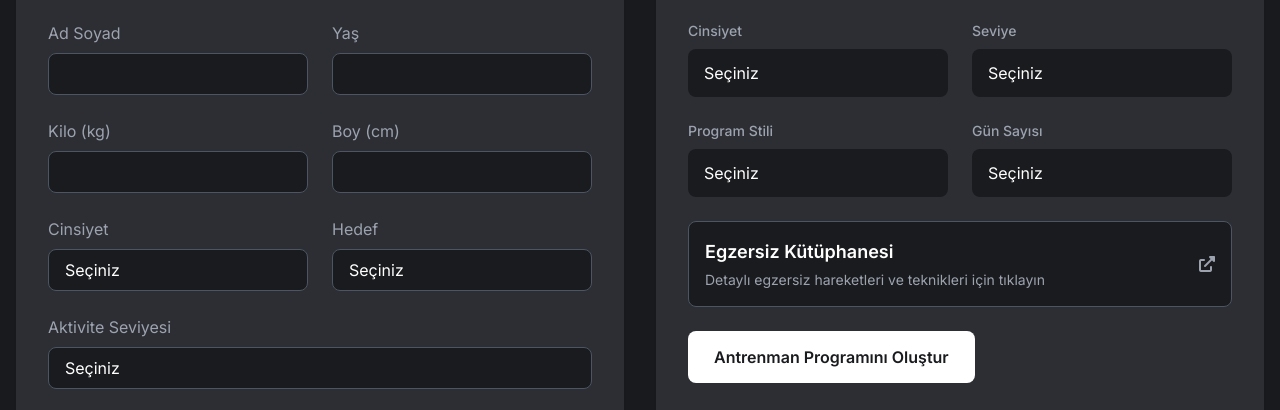
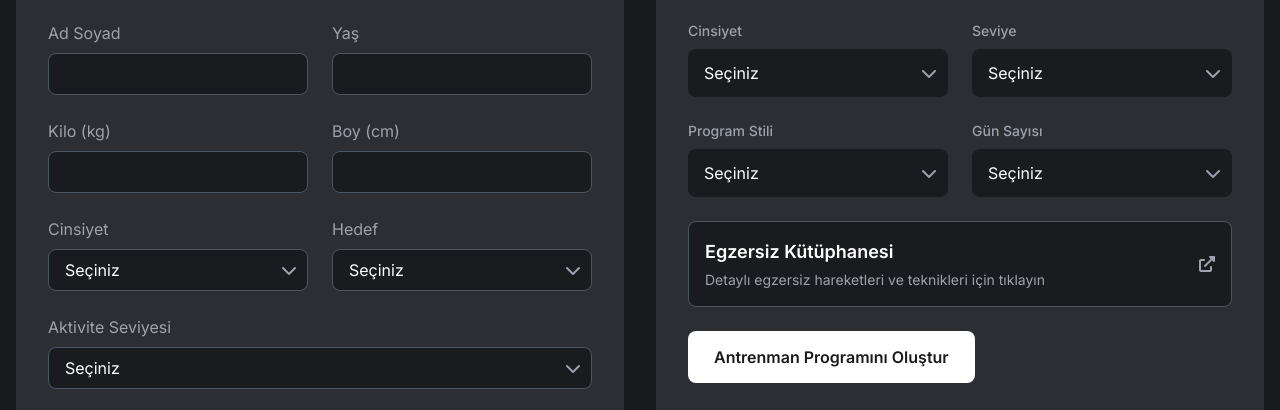
Before and after one commit to denizcanmaya/fitness-beslenme-finans, a plain HTML site: page index.html in a window 1280 px wide. Shown: the part 279-689 px from the top of the page. Drawn offline with nearby package versions, Linux system fonts and the light colour scheme.

Commit message:
Update index.html

```diff
--- a/index.html
+++ b/index.html
@@ -68,29 +68,40 @@
                     <div class="grid grid-cols-1 md:grid-cols-2 gap-6">
                         <div>
                             <label class="block text-gray-400 mb-2">Cinsiyet</label>
+                            <div class="relative">
                                 <select id="gender" name="gender" required
-                                class="w-full bg-dark-primary border border-gray-600 rounded-lg px-4 py-2 text-white focus:outline-none focus:border-emerald-500 appearance-none">
+                                    class="w-full bg-dark-primary border border-gray-600 rounded-lg px-4 py-2 pr-10 text-white focus:outline-none focus:border-emerald-500 appearance-none">
                                     <option value="">Seçiniz</option>
                                     <option value="male">Erkek</option>
                                     <option value="female">Kadın</option>
                                 </select>
+                                <span class="pointer-events-none absolute inset-y-0 right-0 flex items-center pr-3 text-gray-400">
+                                    <i class="fas fa-chevron-down"></i>
+                                </span>
+                            </div>
                         </div>
                         <div>
                             <label class="block text-gray-400 mb-2">Hedef</label>
+                            <div class="relative">
                                 <select id="goal" name="goal" required
-                                class="w-full bg-dark-primary border border-gray-600 rounded-lg px-4 py-2 text-white focus:outline-none focus:border-emerald-500 appearance-none">
+                                    class="w-full bg-dark-primary border border-gray-600 rounded-lg px-4 py-2 pr-10 text-white focus:outline-none focus:border-emerald-500 appearance-none">
                                     <option value="">Seçiniz</option>
                                     <option value="loss">Kilo Verme</option>
                                     <option value="maintain">Kilo Koruma</option>
                                     <option value="gain">Kilo Alma</option>
                                 </select>
+                                <span class="pointer-events-none absolute inset-y-0 right-0 flex items-center pr-3 text-gray-400">
+                                    <i class="fas fa-chevron-down"></i>
+                                </span>
+                            </div>
                         </div>
                     </div>
 
                     <div>
                         <label class="block text-gray-400 mb-2">Aktivite Seviyesi</label>
+                        <div class="relative">
                             <select id="activity" name="activity" required
-                            class="w-full bg-dark-primary border border-gray-600 rounded-lg px-4 py-2 text-white focus:outline-none focus:border-emerald-500 appearance-none">
+                                class="w-full bg-dark-primary border border-gray-600 rounded-lg px-4 py-2 pr-10 text-white focus:outline-none focus:border-emerald-500 appearance-none">
                                 <option value="">Seçiniz</option>
                                 <option value="1.2">Hareketsiz (Günlük aktivite yok)</option>
                                 <option value="1.375">Hafif Aktif (Haftada 1-3 gün egzersiz)</option>
@@ -98,6 +109,10 @@
                                 <option value="1.725">Çok Aktif (Haftada 6-7 gün egzersiz)</option>
                                 <option value="1.9">Ekstra Aktif (Günde 2 kez egzersiz)</option>
                             </select>
+                            <span class="pointer-events-none absolute inset-y-0 right-0 flex items-center pr-3 text-gray-400">
+                                <i class="fas fa-chevron-down"></i>
+                            </span>
+                        </div>
                     </div>
 
                     <div class="text-center sm:text-left">
@@ -119,37 +134,57 @@
                     <div class="grid grid-cols-1 md:grid-cols-2 gap-6">
                         <div>
                             <label for="antrenmanGender" class="block text-sm font-medium text-gray-400 mb-2">Cinsiyet</label>
-                            <select id="antrenmanGender" name="antrenmanGender" required class="w-full bg-dark-primary text-white rounded-lg px-4 py-3 focus:outline-none focus:ring-2 focus:ring-dark-accent appearance-none">
+                            <div class="relative">
+                                <select id="antrenmanGender" name="antrenmanGender" required class="w-full bg-dark-primary text-white rounded-lg px-4 py-3 pr-10 focus:outline-none focus:ring-2 focus:ring-dark-accent appearance-none">
                                     <option value="">Seçiniz</option>
                                     <option value="male">Erkek</option>
                                     <option value="female">Kadın</option>
                                 </select>
+                                <span class="pointer-events-none absolute inset-y-0 right-0 flex items-center pr-3 text-gray-400">
+                                    <i class="fas fa-chevron-down"></i>
+                                </span>
+                            </div>
                         </div>
                         <div>
                             <label for="level" class="block text-sm font-medium text-gray-400 mb-2">Seviye</label>
-                            <select id="level" name="level" required class="w-full bg-dark-primary text-white rounded-lg px-4 py-3 focus:outline-none focus:ring-2 focus:ring-dark-accent appearance-none">
+                            <div class="relative">
+                                <select id="level" name="level" required class="w-full bg-dark-primary text-white rounded-lg px-4 py-3 pr-10 focus:outline-none focus:ring-2 focus:ring-dark-accent appearance-none">
                                     <option value="">Seçiniz</option>
                                     <option value="beginner">Başlangıç</option>
                                     <option value="intermediate">Orta Seviye</option>
                                     <option value="advanced">İleri Seviye</option>
                                 </select>
+                                <span class="pointer-events-none absolute inset-y-0 right-0 flex items-center pr-3 text-gray-400">
+                                    <i class="fas fa-chevron-down"></i>
+                                </span>
+                            </div>
                         </div>
                         <div>
                             <label for="programStyle" class="block text-sm font-medium text-gray-400 mb-2">Program Stili</label>
-                            <select id="programStyle" name="programStyle" required class="w-full bg-dark-primary text-white rounded-lg px-4 py-3 focus:outline-none focus:ring-2 focus:ring-dark-accent appearance-none">
+                            <div class="relative">
+                                <select id="programStyle" name="programStyle" required class="w-full bg-dark-primary text-white rounded-lg px-4 py-3 pr-10 focus:outline-none focus:ring-2 focus:ring-dark-accent appearance-none">
                                     <option value="">Seçiniz</option>
                                     <option value="fullbody">Full Body</option>
                                     <option value="ppl">Push Pull Legs</option>
                                 </select>
+                                <span class="pointer-events-none absolute inset-y-0 right-0 flex items-center pr-3 text-gray-400">
+                                    <i class="fas fa-chevron-down"></i>
+                                </span>
+                            </div>
                         </div>
                         <div>
                             <label for="days" class="block text-sm font-medium text-gray-400 mb-2">Gün Sayısı</label>
-                            <select id="days" name="days" required class="w-full bg-dark-primary text-white rounded-lg px-4 py-3 focus:outline-none focus:ring-2 focus:ring-dark-accent appearance-none">
+                            <div class="relative">
+                                <select id="days" name="days" required class="w-full bg-dark-primary text-white rounded-lg px-4 py-3 pr-10 focus:outline-none focus:ring-2 focus:ring-dark-accent appearance-none">
                                     <option value="">Seçiniz</option>
                                     <option value="2">2 Gün</option>
                                     <option value="3">3 Gün</option>
                                     <option value="4">4 Gün</option>
                                 </select>
+                                <span class="pointer-events-none absolute inset-y-0 right-0 flex items-center pr-3 text-gray-400">
+                                    <i class="fas fa-chevron-down"></i>
+                                </span>
+                            </div>
                         </div>
                     </div>
                     <div class="mb-6">
```
Lines whose indentation alone changed are shown as unchanged.
